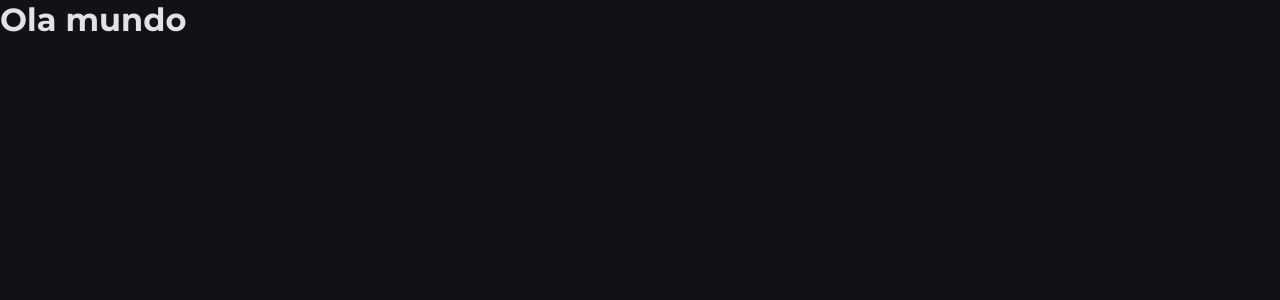
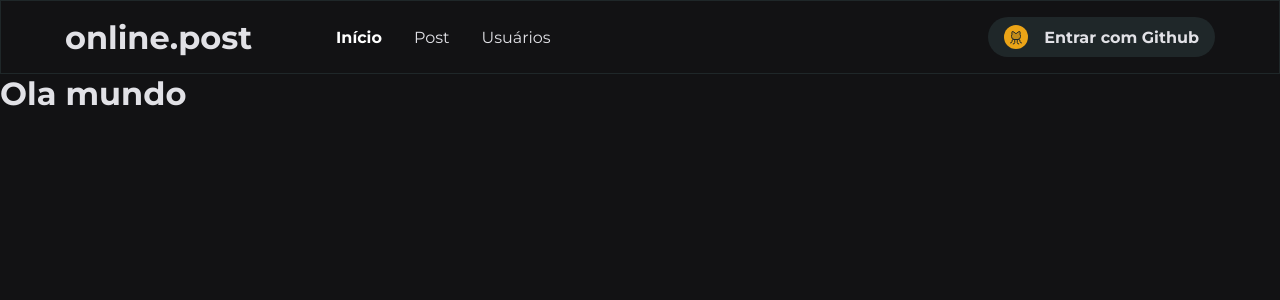
Before and after one commit to ramomOliveira/online-post, a Next.js app: page / in a window 1280 px wide. Shown: the top 300 px of the page. Built offline with nearby package versions, Linux system fonts and the light colour scheme.

Commit message:
desktop header created

```diff
--- a/package.json
+++ b/package.json
@@ -15,6 +15,7 @@
     "eslint": "^7.32.0 || ^8.2.0",
     "eslint-config-next": "13.0.4",
     "next": "13.0.4",
+    "phosphor-react": "^1.4.1",
     "react": "18.2.0",
     "react-dom": "18.2.0",
     "styled-components": "^5.3.6",
--- /dev/null
+++ b/src/components/Header/LinkNavigation/inde.tsx
@@ -0,0 +1,20 @@
+import Link from 'next/link';
+import { Container } from './style';
+
+interface LinkNavigationProps {
+  title: string;
+  href: string;
+  active: boolean;
+}
+
+export default function LinkNavigation({
+  title,
+  href,
+  active,
+}: LinkNavigationProps) {
+  return (
+    <Container active={active}>
+      <Link href={href}>{title}</Link>
+    </Container>
+  );
+}
--- /dev/null
+++ b/src/components/Header/LinkNavigation/style.ts
@@ -0,0 +1,15 @@
+import styled from 'styled-components';
+
+interface ContainerProps {
+  active: boolean;
+}
+
+export const Container = styled.li<ContainerProps>`
+  :hover {
+    color: #ffffff;
+    font-weight: 700;
+  }
+
+  color: ${props => (props.active ? '#ffffff' : props.theme.colors.text)};
+  font-weight: ${props => (props.active ? '700' : '400')};
+`;
--- /dev/null
+++ b/src/components/Header/index.tsx
@@ -0,0 +1,25 @@
+import { GithubLogo } from 'phosphor-react';
+import LinkNavigation from './LinkNavigation/inde';
+import { Container, Ul, WrapperLogin } from './styled';
+
+export default function Header() {
+  return (
+    <Container>
+      <div>
+        <h1>online.post</h1>
+        <Ul>
+          <LinkNavigation active href="/" title="Início" />
+          <LinkNavigation active={false} href="/posts" title="Post" />
+          <LinkNavigation active={false} href="/usuarios" title="Usuários" />
+        </Ul>
+      </div>
+
+      <WrapperLogin>
+        <div>
+          <GithubLogo size={16} color="#1F2729" weight="duotone" />
+        </div>
+        <p>Entrar com Github</p>
+      </WrapperLogin>
+    </Container>
+  );
+}
--- /dev/null
+++ b/src/components/Header/styled.ts
@@ -0,0 +1,37 @@
+import styled from 'styled-components';
+
+export const Container = styled.div`
+  display: flex;
+  align-items: center;
+  padding: 16px 64px;
+  border: 1px solid ${props => props.theme.colors.gray700};
+  justify-content: space-between;
+
+  > div {
+    display: flex;
+    align-items: center;
+  }
+`;
+
+export const Ul = styled.ul`
+  margin-left: 84px;
+  display: flex;
+  gap: 32px;
+`;
+
+export const WrapperLogin = styled.div`
+  background-color: ${props => props.theme.colors.gray700};
+  padding: 8px 16px;
+  font-weight: 700;
+  gap: 16px;
+  border-radius: 100px;
+
+  > div {
+    display: flex;
+    align-items: center;
+    justify-content: center;
+    background-color: ${props => props.theme.colors.primary};
+    padding: 4px;
+    border-radius: 50%;
+  }
+`;
--- a/src/pages/index.tsx
+++ b/src/pages/index.tsx
@@ -1,6 +1,9 @@
+import Header from '../components/Header';
+
 export default function Home() {
   return (
     <div>
+      <Header />
       <h1>Ola mundo</h1>
     </div>
   );
--- a/src/styles/global.ts
+++ b/src/styles/global.ts
@@ -15,4 +15,7 @@ export default createGlobalStyle`
     text-decoration: none;
     color: inherit;
   }
+  li {
+    list-style-type: none;
+  }
 `;
--- a/src/styles/theme.ts
+++ b/src/styles/theme.ts
@@ -2,8 +2,9 @@ const theme = {
   colors: {
     background: '#121214',
     text: '#e1e1e6',
-    primary: '#8257e6',
+    primary: '#EBA417',
+    gray700: '#1F2729',
   },
-}
+};
 
-export default theme
+export default theme;
```
Also changed, not shown: src/pages/posts/index.tsx (added, +10 -0 lines), src/pages/usuarios/index.tsx (added, +10 -0 lines), 1 other file (tests, documents, lock files or other folders).
